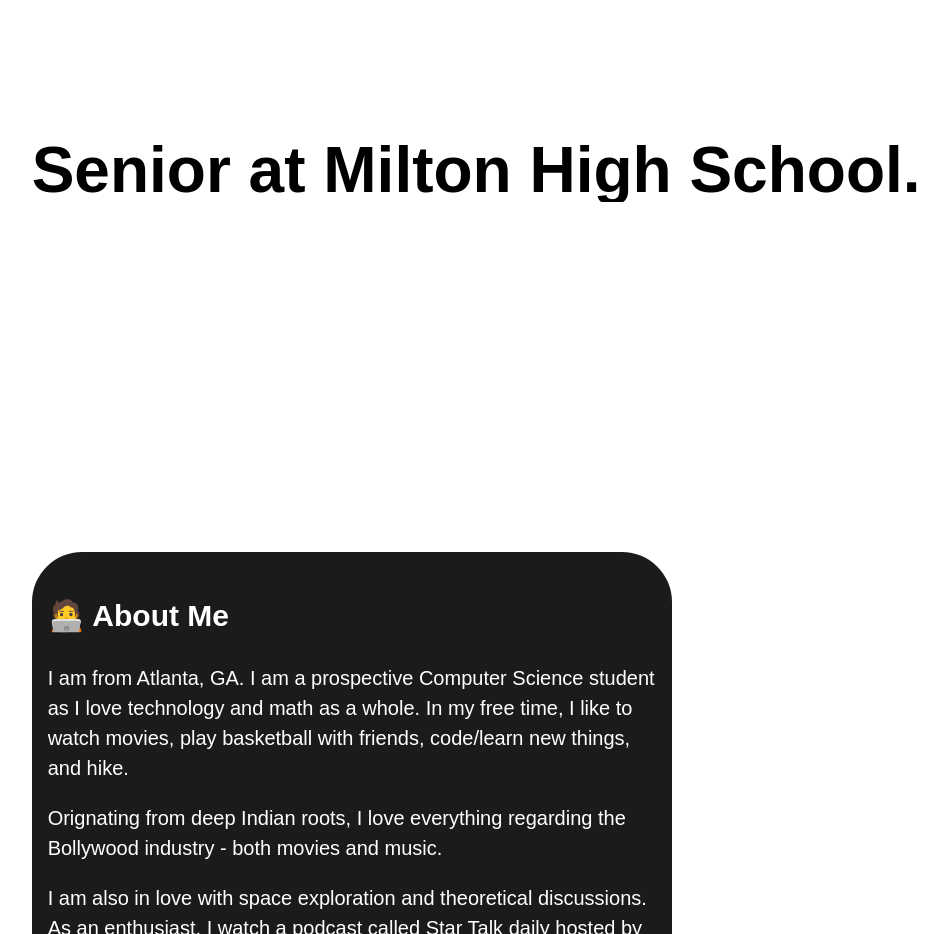
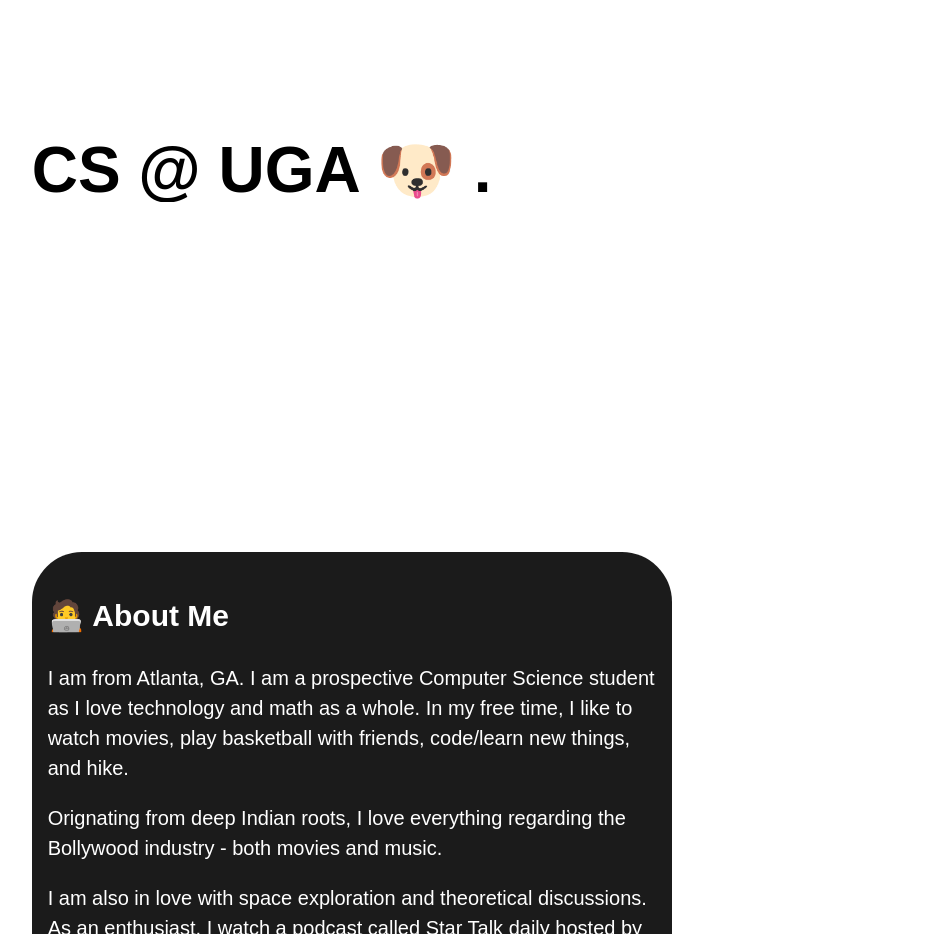
Before and after one commit to hxxtsxxh/old_portfolio_website, a plain HTML site: page index.html in a window 1280 px wide. Shown: the part 780-1714 px from the top of the page, without its empty margins (83-1031 px from the left). Drawn offline with Linux system fonts and the light colour scheme; a web font is replaced by a local one.

Commit message:
updated role

```diff
--- a/index.html
+++ b/index.html
@@ -18,7 +18,7 @@
       </header>
 
       <blockquote>
-        <p>Senior at Milton High School.</p>
+        <p>CS @ UGA 🐶 .</p>
       </blockquote>
 
       <section>
```
